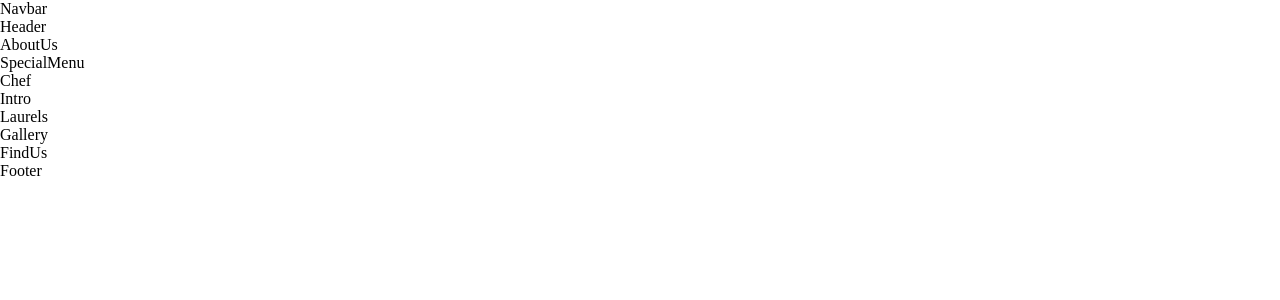
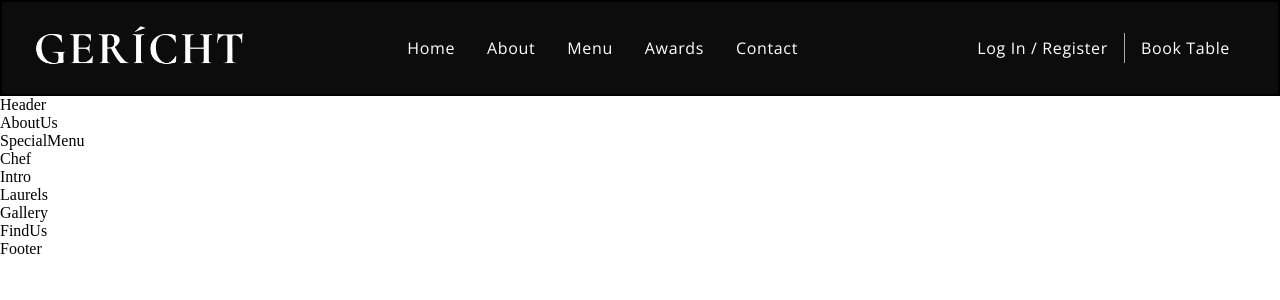
Before and after one commit to Hossam816/Modren-website-for-resturant, a React (Create React App) app: page / in a window 1280 px wide. Shown: the top 300 px of the page. Built offline with nearby package versions, Linux system fonts and the light colour scheme; a web font is replaced by a local one.

Commit message:
navbar Done

```diff
--- a/src/components/Navbar/Navbar.css
+++ b/src/components/Navbar/Navbar.css
@@ -0,0 +1,133 @@
+.app__navbar {
+    width: 100%;
+    display: flex;
+    border: 2px solid #000;
+    justify-content: space-between;
+    align-items: center;
+    background: var(--color-black);
+    padding: 1rem 2rem;
+}
+
+.app__navbar-logo {
+    display: flex;
+    justify-content: flex-start;
+    align-items: center;
+}
+
+.app__navbar-logo img {
+    width: 150px;
+}
+
+.app__navbar-links {
+    flex: 1;
+    display: flex;
+    justify-content: center;
+    align-items: center;
+
+    list-style: none;
+}
+
+.app__navbar-links li {
+    margin: 0 1rem;
+    cursor: pointer;
+    transition: all .05s linear;
+}
+
+.app__navbar-links li:hover {
+    color: var(--color-grey);
+}
+
+.app__navbar-login {
+    display: flex;
+    justify-content: flex-end;
+    align-items: center;
+}
+
+.app__navbar-login a {
+    margin: 0 1rem;
+    text-decoration: none;
+    transition: all .05s linear;
+}
+
+.app__navbar-login a:hover {
+    border-bottom: 1px solid var(--color-golden);
+}
+
+.app__navbar-login div {
+    width: 1px;
+    height: 30px;
+    background: var(--color-grey);
+}
+
+.app__navbar-smallscreen {
+    display: none;
+    cursor: pointer;
+}
+
+.app__navbar-smallscreen_overlay {
+    position: fixed;
+    top: 0;
+    left: 0;
+    width: 100%;
+    height: 100vh;
+    background: var(--color-black);
+    transition: all 0.5s linear;
+    flex-direction: column;
+    z-index: 5;
+}
+
+.app__navbar-smallscreen_overlay .overlay__close {
+    font-size: 27px;
+    cursor: pointer;
+    position: absolute;
+    color: var(--color-golden);
+    top: 20px;
+    right: 20px;
+}
+
+.app__navbar-smallscreen_links {
+    list-style: none;
+}
+
+.app__navbar-smallscreen_links li {
+    margin: 2rem;
+    cursor: pointer;
+    color: var(--color-golden);
+    font-size: 2rem;
+    text-align: center;
+    font-family: var(--font-base);
+}
+
+.app__navbar-smallscreen_links li:hover {
+    color: var(--color-white);
+}
+
+@media screen and (max-width: 2000px) {
+    .app__navbar-logo img {
+        width: 210px;
+    }
+}
+
+@media screen and (max-width: 1150px) {
+    .app__navbar-links {
+        display: none;
+    }
+
+    .app__navbar-smallscreen {
+        display: flex;
+    }
+}
+
+@media screen and (max-width: 650px) {
+    .app__navbar {
+        padding: 1rem;
+    }
+
+    .app__navbar-login {
+        display: none;
+    }
+
+    .app__navbar-logo img {
+        width: 110px;
+    }
+}
--- a/src/components/Navbar/Navbar.jsx
+++ b/src/components/Navbar/Navbar.jsx
@@ -1,11 +1,50 @@
-import React from 'react';
+import React, { useState } from 'react';
+import { GiHamburgerMenu } from 'react-icons/gi';
+import { MdOutlineRestaurantMenu } from 'react-icons/md';
+
+import images from '../../constants/images';
 
 import './Navbar.css';
 
-const Navbar = () => (
-  <div>
-    Navbar
-  </div>
-);
+const Navbar = () => {
+  const [ toggleMenu, setToggleMenu ] = useState(false);
+  return (
+    < nav className='app__navbar' >
+      <div className='app__navbar-logo'>
+        <img src={ images.gericht } alt="app log" />
+      </div>
+      <ul className='app__navbar-links'>
+        <li className='p__opensans'><a href='#home'>Home</a></li>
+        <li className='p__opensans'><a href='#about'>About</a></li>
+        <li className='p__opensans'><a href='#menu'>Menu</a></li>
+        <li className='p__opensans'><a href='#awards'>Awards</a></li>
+        <li className='p__opensans'><a href='#contact'>Contact</a></li>
+      </ul>
+
+      <div className='app__navbar-login'>
+        <a href="#login" className='p__opensans'>Log In / Register</a>
+        <div />
+        <a href="/" className='p__opensans'>Book Table</a>
+      </div>
+      <div className='app__navbar-smallscreen'>
+        <GiHamburgerMenu color="#fff" fontSize={ 27 } onClick={ () => { setToggleMenu(true); } } />
+
+        { toggleMenu && (
+          <div className='app__navbar-smallscreen_overlay flex__center slide-bottom'>
+            <MdOutlineRestaurantMenu fontSize={ 27 } className="overlay__close" onClick={ () => { setToggleMenu(false); } } />
+            <ul className='app__navbar-smallscreen_links'>
+              <li className='p__opensans'><a href='#home'>Home</a></li>
+              <li className='p__opensans'><a href='#about'>About</a></li>
+              <li className='p__opensans'><a href='#menu'>Menu</a></li>
+              <li className='p__opensans'><a href='#awards'>Awards</a></li>
+              <li className='p__opensans'><a href='#contact'>Contact</a></li>
+            </ul>
+          </div>
+        ) }
+      </div>
+
+    </nav >
+  );
+};
 
 export default Navbar;
```
